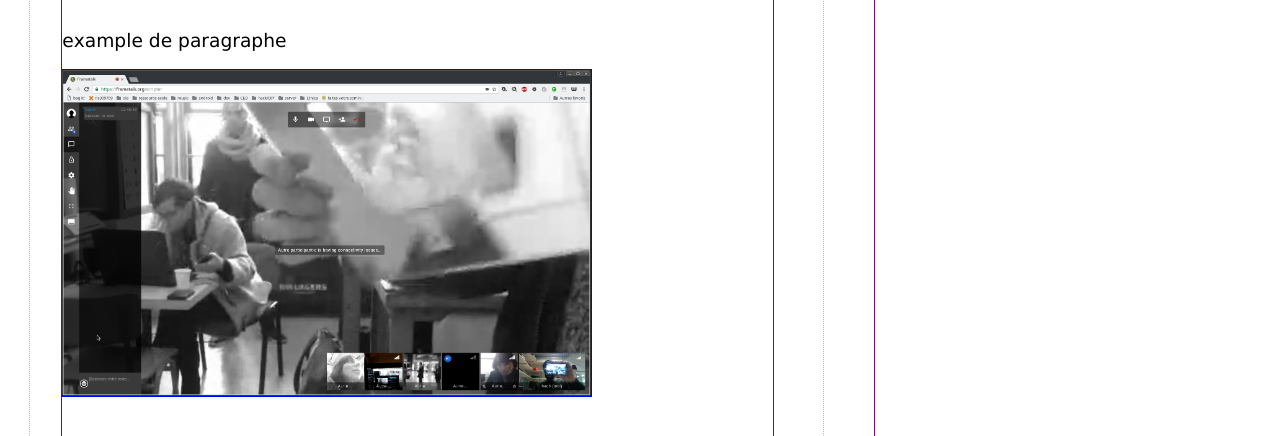
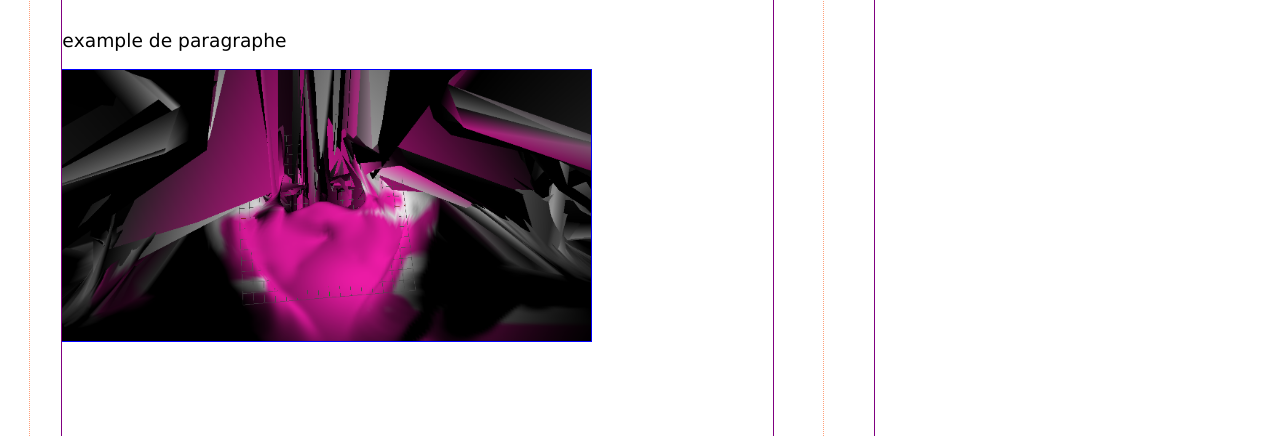
Before and after one commit to bachy/cusine-graphique, a website: page pages/tomricouard/index.html in a window 1280 px wide. Shown: the part 188-624 px from the top of the page. Drawn offline with Linux system fonts and the light colour scheme.

Commit message:
ajout 4 images

```diff
--- a/pages/tomricouard/index.html
+++ b/pages/tomricouard/index.html
@@ -21,7 +21,7 @@
               <!-- ici je rentre les contenus de ma page de gauche -->
               <h1>example de titre</h1>
               <p>example de paragraphe</p>
-              <img src="images/framatalk.png" alt="faire des images avec une video conf"/>
+              <img src="images/1.png" alt=""/>
             <!-- </div> -->
           </div>
         </div>
```
Also changed, not shown: pages/tomricouard/images/1.png (added), pages/tomricouard/images/2.png (added), pages/tomricouard/images/3.png (added), pages/tomricouard/images/4.png (added), pages/tomricouard/images/framatalk.png (deleted).
